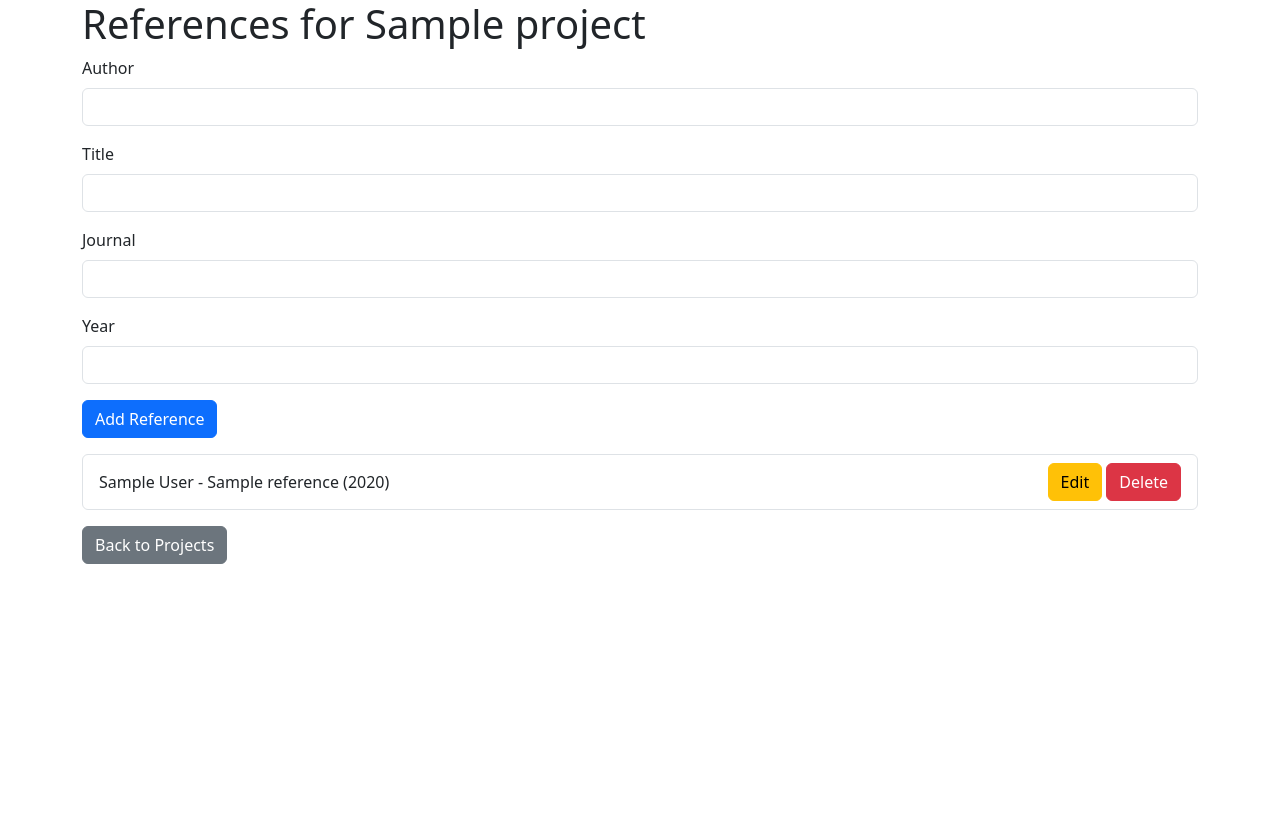
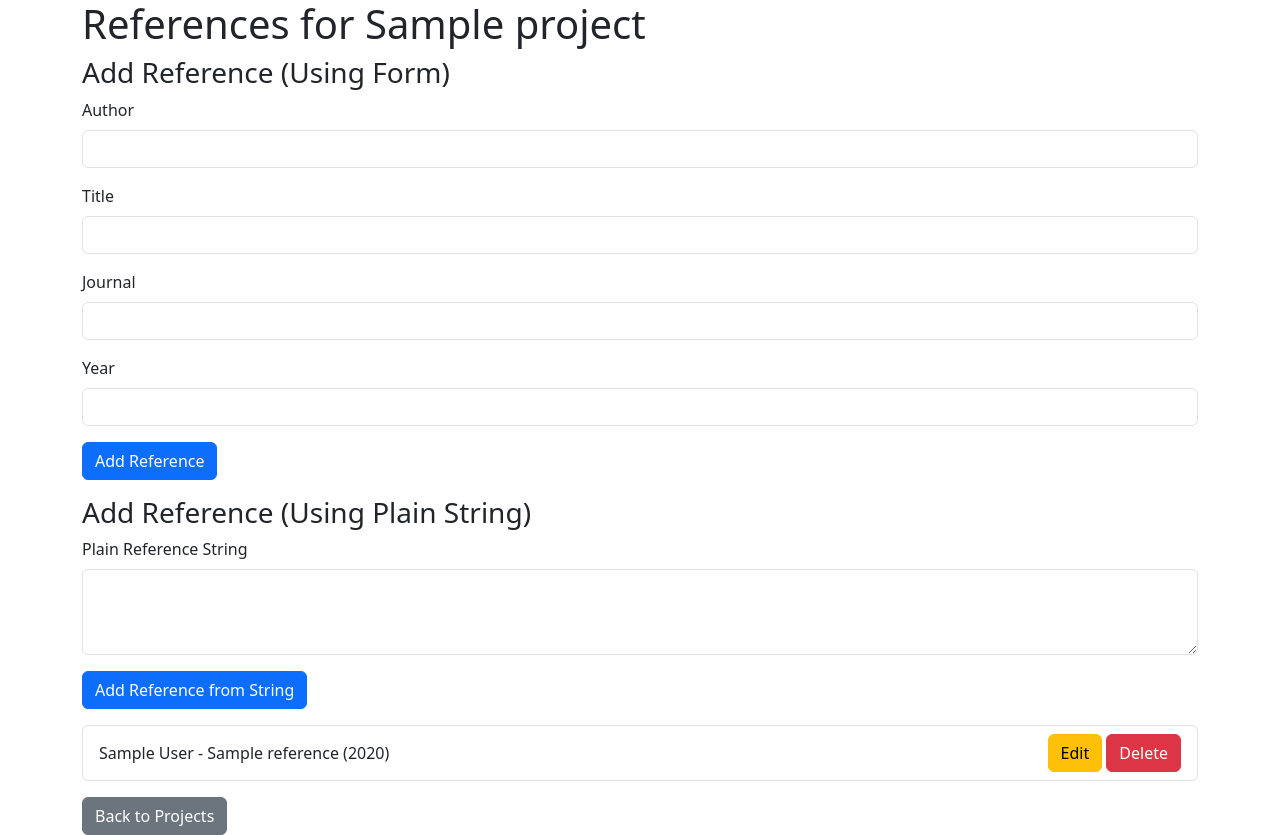
Before and after one commit to mgolfam/paper-reference-parser, a Flask app: page /project/1 in a window 1280 px wide. Before the commit the page ends 564 px from the top, so only its background shows below. Run offline with Flask 2, Linux system fonts and the light colour scheme; tables that the repository leaves empty hold one stand-in row (values such as "Sample post").

Commit message:
Add: better parser added.

```diff
--- a/routes.py
+++ b/routes.py
@@ -1,3 +1,4 @@
+import re
 from flask import Blueprint, render_template, request, redirect, url_for
 from models import Project, Reference
 from db import db
@@ -19,6 +20,55 @@ def add_project():
     db.session.add(new_project)
     db.session.commit()
     return redirect(url_for('main.index'))
+
+def parse_reference_string(reference_string):
+    try:
+        # Improved regex to handle authors, multiple lines, and optional DOI/URL
+        match = re.search(
+            r'(.+?) \((\d{4}[a-z]?)\)\. (.+?)\. (.+?)(?:, (\d+)(?:\((\d+)\))?)?(?:, (\d+–\d+))?\.?(.*)',
+            reference_string, re.DOTALL
+        )
+        if match:
+            author = match.group(1).strip()
+            year = match.group(2).strip()
+            title = match.group(3).strip()
+            journal = match.group(4).strip()
+            volume = match.group(5).strip() if match.group(5) else None
+            issue = match.group(6).strip() if match.group(6) else None
+            pages = match.group(7).strip() if match.group(7) else None
+            doi = match.group(8).strip() if match.group(8) else None
+            return author, title, journal, year, volume, issue, pages, doi
+        else:
+            raise ValueError("Invalid reference format")
+    except Exception as e:
+        raise ValueError(f"Failed to parse reference: {str(e)}")
+
+
+
+# Route to handle adding a reference using both form or plain string input
+@main_routes.route('/project/<int:project_id>/add_reference', methods=['POST'])
+def add_reference(project_id):
+    if 'plain_reference' in request.form and request.form['plain_reference']:
+        # If plain string reference is provided
+        plain_reference = request.form['plain_reference']
+        try:
+            author, title, journal, year, volume, pages, doi = parse_reference_string(plain_reference)
+            new_ref = Reference(author=author, title=title, journal=journal, year=year, project_id=project_id)
+            db.session.add(new_ref)
+            db.session.commit()
+        except ValueError as e:
+            return str(e), 400  # Return error if parsing fails
+    else:
+        # Handle the form input
+        author = request.form['author']
+        title = request.form['title']
+        journal = request.form['journal']
+        year = request.form['year']
+        new_ref = Reference(author=author, title=title, journal=journal, year=year, project_id=project_id)
+        db.session.add(new_ref)
+        db.session.commit()
+
+    return redirect(url_for('main.project_references', project_id=project_id))
 
 # Route to display references for a selected project
 @main_routes.route('/project/<int:project_id>')
--- a/templates/project.html
+++ b/templates/project.html
@@ -9,7 +9,9 @@
     <div class="container">
         <h1>References for {{ project.name }}</h1>
 
+        <!-- Form for adding reference using individual fields -->
         <form action="/project/{{ project.id }}/add_reference" method="POST" class="mb-3">
+            <h3>Add Reference (Using Form)</h3>
             <div class="mb-3">
                 <label for="author" class="form-label">Author</label>
                 <input type="text" class="form-control" id="author" name="author" required>
@@ -29,6 +31,16 @@
             <button type="submit" class="btn btn-primary">Add Reference</button>
         </form>
 
+        <!-- Form for adding reference using plain string -->
+        <form action="/project/{{ project.id }}/add_reference" method="POST" class="mb-3">
+            <h3>Add Reference (Using Plain String)</h3>
+            <div class="mb-3">
+                <label for="plain_reference" class="form-label">Plain Reference String</label>
+                <textarea class="form-control" id="plain_reference" name="plain_reference" rows="3"></textarea>
+            </div>
+            <button type="submit" class="btn btn-primary">Add Reference from String</button>
+        </form>
+
         <!-- List of references with Edit and Delete buttons -->
         <ul class="list-group">
             {% for ref in references %}
```
